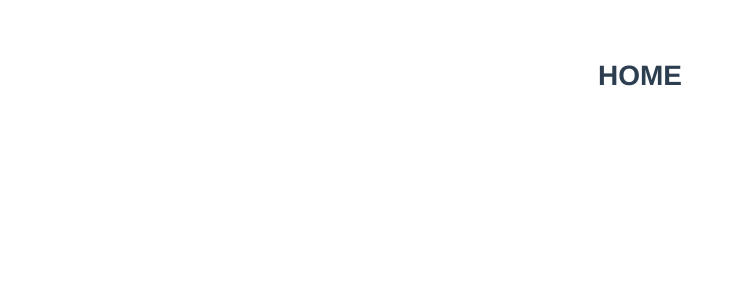
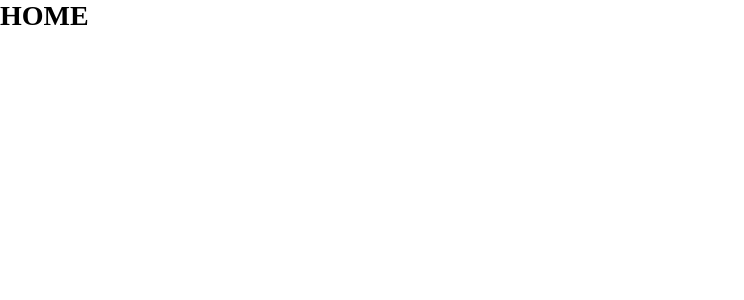
Before and after one commit to livmarx/popshap, a Vue app: page / in a window 1280 px wide. Shown: the top 300 px of the page, without its empty margins (0-744 px from the left). Built offline with nearby package versions, Linux system fonts and the light colour scheme.

Commit message:
add Clients and Users routes

```diff
--- a/src/App.vue
+++ b/src/App.vue
@@ -11,12 +11,4 @@ export default {
 </script>
 
 <style>
-#app {
-  font-family: 'Avenir', Helvetica, Arial, sans-serif;
-  -webkit-font-smoothing: antialiased;
-  -moz-osx-font-smoothing: grayscale;
-  text-align: center;
-  color: #2c3e50;
-  margin-top: 60px;
-}
 </style>
--- /dev/null
+++ b/src/components/Clients.vue
@@ -0,0 +1,18 @@
+<template>
+  <div class="clients">
+    <h1>Clients</h1>
+  </div>
+</template>
+
+<script>
+export default {
+  name: 'Clients',
+  data() {
+    return {};
+  },
+};
+</script>
+
+<!-- Add "scoped" attribute to limit CSS to this component only -->
+<style scoped>
+</style>
--- /dev/null
+++ b/src/components/Users.vue
@@ -0,0 +1,18 @@
+<template>
+  <div class="users">
+    <h1>Users</h1>
+  </div>
+</template>
+
+<script>
+export default {
+  name: 'Users',
+  data() {
+    return {};
+  },
+};
+</script>
+
+<!-- Add "scoped" attribute to limit CSS to this component only -->
+<style scoped>
+</style>
--- a/src/main.js
+++ b/src/main.js
@@ -5,7 +5,7 @@ import Vuetify from 'vuetify';
 import App from './App';
 import router from './router';
 // index.js or main.js
-import 'vuetify/dist/vuetify.min.css'; // Ensure you are using css-loader
+import 'vuetify/dist/vuetify.min.css'; // Ensure you are using css-loadern
 
 Vue.config.productionTip = false;
 
--- a/src/router/index.js
+++ b/src/router/index.js
@@ -1,6 +1,9 @@
 import Vue from 'vue';
 import Router from 'vue-router';
+// Components:
 import Home from '@/components/Home';
+import Users from '@/components/Users';
+import Clients from '@/components/Clients';
 
 Vue.use(Router);
 
@@ -11,5 +14,15 @@ export default new Router({
       name: 'Home',
       component: Home,
     },
+    {
+      path: '/users',
+      name: 'Users',
+      component: Users,
+    },
+    {
+      path: '/clients',
+      name: 'Clients',
+      component: Clients,
+    },
   ],
 });
```
Also changed, not shown: src/components/Inventory.vue (added, +18 -0 lines).
